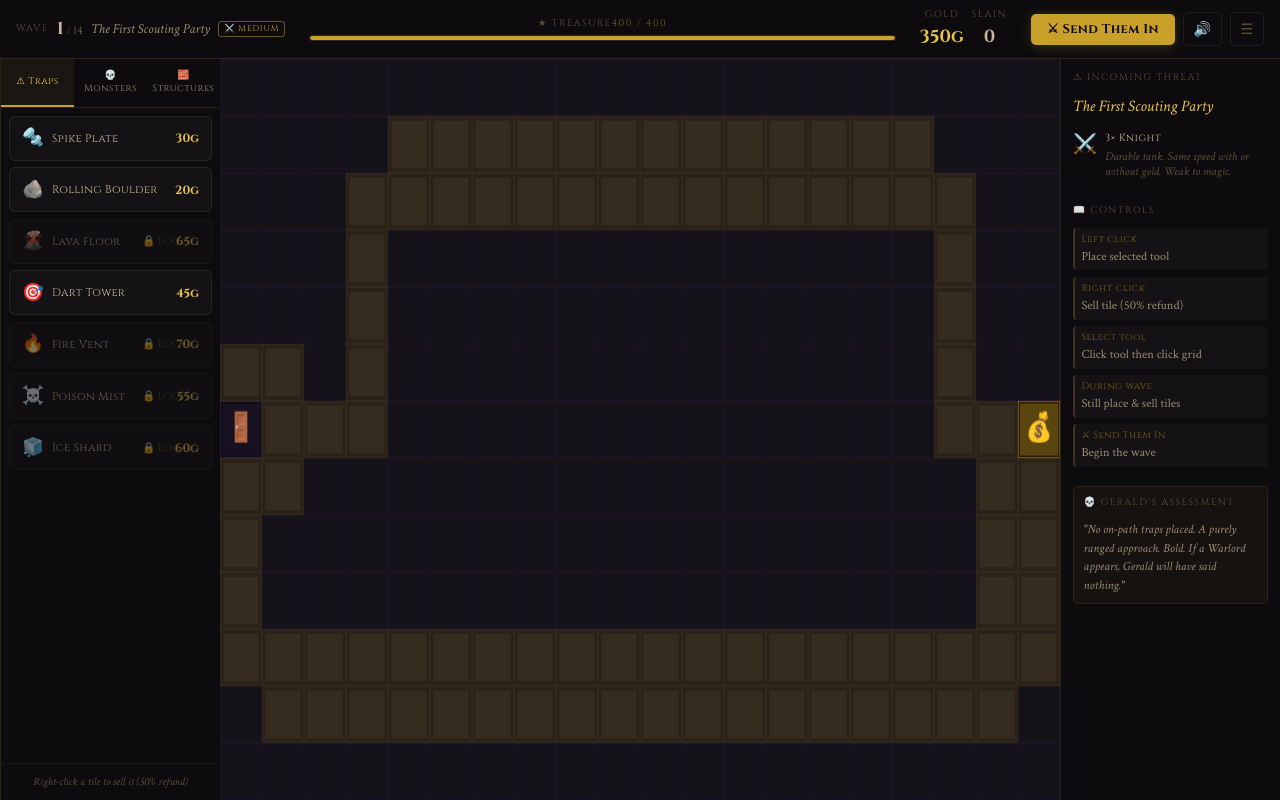
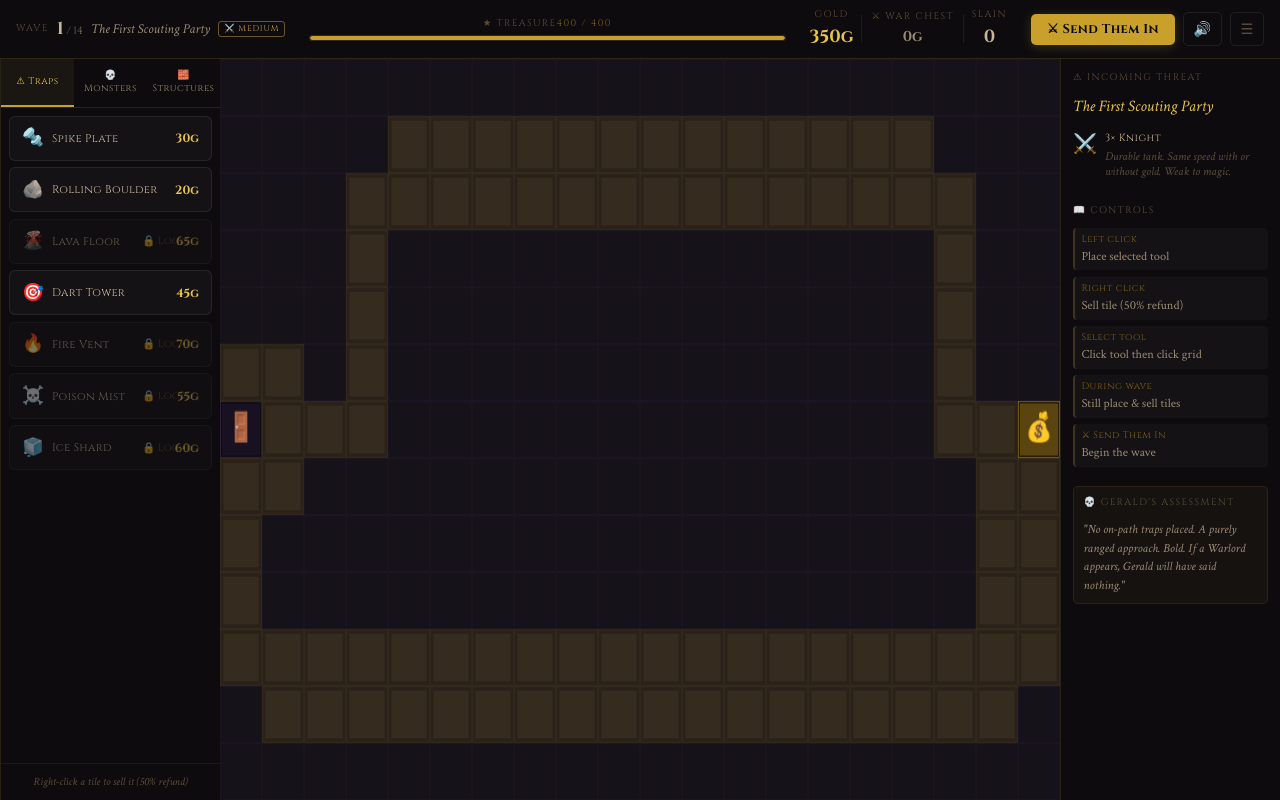
Before and after one commit to Timothy-Lee-Grant/tower_defense, a React (Vite) app: page / in a window 1280 px wide. Both pictures are taken after a click on the button "⚔ Begin Campaign". Built offline with nearby package versions, Linux system fonts and the light colour scheme.

Commit message:
Implemented phase 4 of implementation guide

```diff
--- a/src/components/GameScreen.jsx
+++ b/src/components/GameScreen.jsx
@@ -8,9 +8,13 @@ import BattleLog from './BattleLog.jsx'
 import HUD from './HUD.jsx'
 
 export default function GameScreen() {
-  const phase      = useGameStore(s => s.phase)
-  const placeTile  = useGameStore(s => s.placeTile)
-  const removeTile = useGameStore(s => s.removeTile)
+  const phase          = useGameStore(s => s.phase)
+  const placeTile      = useGameStore(s => s.placeTile)
+  const bankPlaceTile  = useGameStore(s => s.bankPlaceTile)
+  const removeTile     = useGameStore(s => s.removeTile)
+
+  // During a wave, tile clicks spend from the war chest at 1.5× cost.
+  const handleTileClick = phase === PHASE.WAVE ? bankPlaceTile : placeTile
 
   return (
     <div style={styles.root}>
@@ -27,7 +31,7 @@ export default function GameScreen() {
         {/* Center: dungeon grid */}
         <div style={styles.gridWrapper}>
           <DungeonGrid
-            onTileClick={placeTile}
+            onTileClick={handleTileClick}
             onTileRightClick={removeTile}
           />
         </div>
--- a/src/components/HUD.jsx
+++ b/src/components/HUD.jsx
@@ -83,14 +83,54 @@ export default function HUD() {
         </div>
       </div>
 
-      {/* Right: gold & stats */}
+      {/* Right: gold, war chest & kills */}
       <div style={styles.section}>
+
+        {/* Gold — planning budget (dimmed during wave since it can't be spent) */}
         <div style={styles.statPair}>
-          <span style={styles.label}>GOLD</span>
-          <span style={{ ...styles.bigValue, color: 'var(--gold-bright)' }}>
+          <span style={styles.label}>
+            {phase === PHASE.WAVE ? 'NEXT WAVE' : 'GOLD'}
+          </span>
+          <span style={{
+            ...styles.bigValue,
+            color: phase === PHASE.WAVE ? 'var(--text-muted)' : 'var(--gold-bright)',
+            fontSize: phase === PHASE.WAVE ? '0.85rem' : '1.1rem',
+            transition: 'color 0.3s, font-size 0.3s',
+          }}>
             {gold}g
           </span>
         </div>
+
+        <div style={styles.statDivider} />
+
+        {/* War Chest — always shown; prominent amber glow during wave (spendable now) */}
+        <div style={{
+          ...styles.statPair,
+          padding: phase === PHASE.WAVE ? '0.2rem 0.5rem' : '0',
+          background: phase === PHASE.WAVE ? 'rgba(180,100,20,0.15)' : 'transparent',
+          borderRadius: 5,
+          border: phase === PHASE.WAVE ? '1px solid rgba(232,160,48,0.3)' : '1px solid transparent',
+          transition: 'all 0.3s',
+        }}>
+          <span style={{
+            ...styles.label,
+            color: phase === PHASE.WAVE ? '#e8a030' : 'var(--text-muted)',
+          }}>
+            ⚔ WAR CHEST
+          </span>
+          <span style={{
+            ...styles.bigValue,
+            color: phase === PHASE.WAVE ? '#f0c060' : 'var(--text-secondary)',
+            fontSize: phase === PHASE.WAVE ? '1.1rem' : '0.9rem',
+            textShadow: phase === PHASE.WAVE ? '0 0 10px rgba(240,192,96,0.4)' : 'none',
+            transition: 'all 0.3s',
+          }}>
+            {bank}g
+          </span>
+        </div>
+
+        <div style={styles.statDivider} />
+
         <div style={styles.statPair}>
           <span style={styles.label}>SLAIN</span>
           <span style={{ ...styles.bigValue, color: 'var(--bone)' }}>{heroesKilled}</span>
@@ -211,6 +251,12 @@ const styles = {
     alignItems: 'center',
     gap: '0.1rem',
   },
+  statDivider: {
+    width: 1,
+    height: 28,
+    background: 'rgba(255,255,255,0.07)',
+    flexShrink: 0,
+  },
   actions: {
     display: 'flex',
     alignItems: 'center',
--- a/src/components/ToolPalette.jsx
+++ b/src/components/ToolPalette.jsx
@@ -1,6 +1,6 @@
 import React from 'react'
 import { useGameStore, PHASE } from '../store/gameStore.js'
-import { DUNGEON_TOOLS, TOOL_CATEGORY } from '../game/constants.js'
+import { DUNGEON_TOOLS, TOOL_CATEGORY, BANK_COST_MULT } from '../game/constants.js'
 
 const CATEGORY_LABELS = {
   [TOOL_CATEGORY.TRAPS]:      '⚠ Traps',
@@ -13,16 +13,29 @@ export default function ToolPalette() {
   const selectedTool   = useGameStore(s => s.selectedTool)
   const selectedCat    = useGameStore(s => s.selectedCategory)
   const gold           = useGameStore(s => s.gold)
+  const bank           = useGameStore(s => s.bank)
   const unlockedTools  = useGameStore(s => s.unlockedTools)
   const selectTool     = useGameStore(s => s.selectTool)
   const selectCategory = useGameStore(s => s.selectCategory)
 
+  const isWave     = phase === PHASE.WAVE
   const isDisabled = phase !== PHASE.PLAN && phase !== PHASE.WAVE
 
   const tools = DUNGEON_TOOLS.filter(t => t.category === selectedCat)
 
   return (
     <div style={styles.root}>
+      {/* War chest emergency banner — shown during wave */}
+      {isWave && (
+        <div style={styles.warChestBanner}>
+          <span style={styles.warChestIcon}>⚔</span>
+          <div style={styles.warChestText}>
+            <span style={styles.warChestLabel}>EMERGENCY DEPLOYMENT</span>
+            <span style={styles.warChestBalance}>{bank}g war chest</span>
+          </div>
+        </div>
+      )}
+
       {/* Category tabs */}
       <div style={styles.tabs}>
         {Object.entries(CATEGORY_LABELS).map(([cat, label]) => (
@@ -45,8 +58,11 @@ export default function ToolPalette() {
         {tools.map(tool => {
           const isUnlocked = unlockedTools.includes(tool.id)
           const isSelected = selectedTool === tool.id
-          const canAfford  = gold >= tool.cost
           const isActive   = isUnlocked && !isDisabled
+
+          // Affordability depends on which currency is active
+          const displayCost = isWave ? Math.ceil(tool.cost * BANK_COST_MULT) : tool.cost
+          const canAfford   = isWave ? bank >= displayCost : gold >= displayCost
 
           return (
             <button
@@ -59,21 +75,38 @@ export default function ToolPalette() {
                 ...(!canAfford && isUnlocked ? styles.toolBtnCantAfford : {}),
                 cursor: isActive ? 'pointer' : 'not-allowed',
               }}
-              title={!isUnlocked ? 'Locked — earn from upgrade cards' : tool.description}
+              title={
+                !isUnlocked
+                  ? 'Locked — earn from upgrade cards'
+                  : isWave
+                    ? `War chest cost: ${displayCost}g (1.5× emergency premium)`
+                    : tool.description
+              }
             >
               <div style={styles.toolHeader}>
                 <span style={styles.toolEmoji}>{tool.emoji}</span>
                 <span style={styles.toolName}>{tool.label}</span>
+                {/* Cost badge — gold during plan, war-chest amber during wave */}
                 <span style={{
                   ...styles.toolCost,
-                  color: !canAfford ? '#8b1a1a' : 'var(--gold-bright)',
+                  color: !canAfford
+                    ? '#8b1a1a'
+                    : isWave
+                      ? '#e8a030'
+                      : 'var(--gold-bright)',
                 }}>
-                  {tool.cost}g
+                  {displayCost}{isWave ? '⚔' : 'g'}
                 </span>
               </div>
+
               {isSelected && (
-                <p style={styles.toolDesc}>{tool.description}</p>
+                <p style={styles.toolDesc}>
+                  {isWave
+                    ? `Emergency cost: ${displayCost}g from war chest. ${tool.description}`
+                    : tool.description}
+                </p>
               )}
+
               {!isUnlocked && (
                 <div style={styles.lockedBadge}>🔒 Locked</div>
               )}
@@ -82,12 +115,14 @@ export default function ToolPalette() {
         })}
       </div>
 
-      {/* Sell hint */}
-      {phase === PHASE.PLAN && (
-        <div style={styles.hint}>
-          Right-click a tile to sell it (50% refund)
-        </div>
-      )}
+      {/* Bottom hint */}
+      <div style={styles.hint}>
+        {isWave
+          ? '⚔ Spending from war chest · 1.5× base price'
+          : phase === PHASE.PLAN
+            ? 'Right-click a tile to sell it (50% refund)'
+            : ''}
+      </div>
     </div>
   )
 }
@@ -99,6 +134,37 @@ const styles = {
     height: '100%',
     background: '#0d0b0e',
     borderLeft: '1px solid rgba(232,196,74,0.12)',
+  },
+  warChestBanner: {
+    display: 'flex',
+    alignItems: 'center',
+    gap: '0.5rem',
+    padding: '0.5rem 0.75rem',
+    background: 'rgba(180,100,20,0.12)',
+    borderBottom: '1px solid rgba(232,160,48,0.25)',
+  },
+  warChestIcon: {
+    fontSize: '1.1rem',
+    flexShrink: 0,
+  },
+  warChestText: {
+    display: 'flex',
+    flexDirection: 'column',
+    gap: '0.05rem',
+    minWidth: 0,
+  },
+  warChestLabel: {
+    fontFamily: "'Cinzel', serif",
+    fontSize: '0.52rem',
+    letterSpacing: '0.12em',
+    color: '#e8a030',
+    textTransform: 'uppercase',
+  },
+  warChestBalance: {
+    fontFamily: "'Cinzel', serif",
+    fontSize: '0.78rem',
+    fontWeight: 700,
+    color: '#f0c060',
   },
   tabs: {
     display: 'flex',
@@ -148,7 +214,7 @@ const styles = {
     opacity: 0.45,
   },
   toolBtnCantAfford: {
-    opacity: 0.6,
+    opacity: 0.55,
   },
   toolHeader: {
     display: 'flex',
@@ -198,5 +264,6 @@ const styles = {
     color: 'var(--text-muted)',
     borderTop: '1px solid rgba(255,255,255,0.05)',
     textAlign: 'center',
+    minHeight: 36,
   },
 }
--- a/src/game/constants.js
+++ b/src/game/constants.js
@@ -426,6 +426,7 @@ export const DIFFICULTIES = {
 }
 
 export const SELL_REFUND_RATE      = 0.5
+export const BANK_COST_MULT        = 1.5   // war-chest emergency-placement premium
 export const HERO_KILL_GOLD        = { knight: 30, mage: 40, thief: 35, paladin: 50, berserker: 45, ranger: 35, cleric: 55, archmage: 60, champion: 100, warlord: 60, regenerator: 50 }
 export const GOLD_CARRYING_BONUS   = 25      // extra gold if you kill a hero who has the treasure
 export const TREASURE_MAX_HP       = 300
--- a/src/store/gameStore.js
+++ b/src/store/gameStore.js
@@ -2,7 +2,7 @@
 import { create } from 'zustand'
 import {
   GRID_COLS, GRID_ROWS, TILE, DUNGEON_TOOLS,
-  SELL_REFUND_RATE, WAVE_CONFIGS,
+  SELL_REFUND_RATE, BANK_COST_MULT, WAVE_CONFIGS,
   HERO_TYPES, DIFFICULTIES,
   PATH_ALL, PATH_SET, PATH_CENTER_SET, ENTRANCE, TREASURE,
 } from '../game/constants.js'
@@ -96,7 +96,8 @@ export const useGameStore = create((set, get) => ({
   selectCategory(cat) { set({ selectedCategory: cat, selectedTool: null }) },
 
   placeTile(col, row) {
-    const { grid, selectedTool, gold, unlockedTools } = get()
+    const { grid, selectedTool, gold, unlockedTools, phase } = get()
+    if (phase !== PHASE.PLAN) return   // plan phase only — use bankPlaceTile during waves
     if (!selectedTool || !unlockedTools.includes(selectedTool)) return
 
     const cur = grid[row]?.[col]
@@ -115,6 +116,34 @@ export const useGameStore = create((set, get) => ({
     const newGrid = grid.map(r => [...r])
     newGrid[row][col] = selectedTool
     set({ grid: newGrid, gold: gold - def.cost })
+    audio.play('tile_placed')
+  },
+
+  // ── Emergency placement during waves — costs from bank at 1.5× ────────────
+  bankPlaceTile(col, row) {
+    const { grid, selectedTool, bank, unlockedTools, phase } = get()
+    if (phase !== PHASE.WAVE) return   // wave phase only
+    if (!selectedTool || !unlockedTools.includes(selectedTool)) return
+
+    const cur = grid[row]?.[col]
+    if (!cur || cur === TILE.ENTRANCE || cur === TILE.TREASURE) return
+
+    const def = DUNGEON_TOOLS.find(t => t.id === selectedTool)
+    if (!def) return
+
+    const cost = Math.ceil(def.cost * BANK_COST_MULT)
+    if (bank < cost) return
+
+    const onCenterline = PATH_CENTER_SET.has(`${col},${row}`) ||
+      [TILE.SPIKE, TILE.BOULDER, TILE.DOOR, TILE.LAVA].includes(cur)
+    const anyPath = PATH_SET.has(`${col},${row}`)
+
+    if (def.placesOn === 'path' && !onCenterline) return
+    if (def.placesOn === 'open' && (anyPath || cur !== TILE.EMPTY)) return
+
+    const newGrid = grid.map(r => [...r])
+    newGrid[row][col] = selectedTool
+    set({ grid: newGrid, bank: bank - cost })
     audio.play('tile_placed')
   },
 
```
